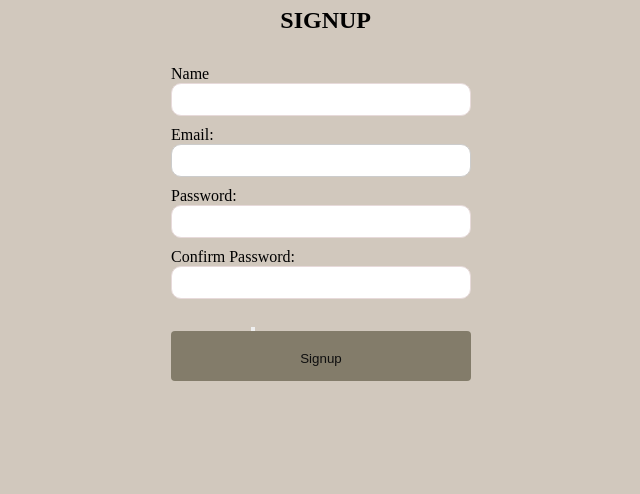
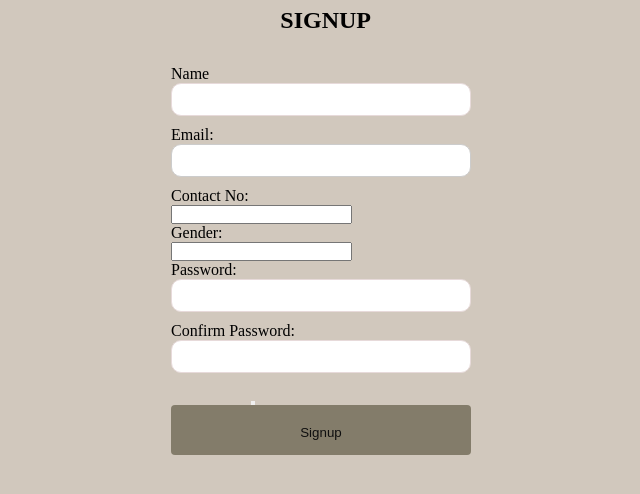
Before and after one commit to The-DigitalAcademy/Client_Salon_PWD, a Flask app: page /register in a window 1280 px wide. Shown: the part 227-721 px from the top of the page, without its empty margins (319-959 px from the left). Run offline with Flask 3, Linux system fonts and the light colour scheme.

Commit message:
updated on the validation

```diff
--- a/Flask_App_Salon 12/register.py
+++ b/Flask_App_Salon 12/register.py
@@ -8,6 +8,8 @@ def register():
     if request.method == 'POST':
         name = request.form['name']
         email = request.form['email']
+        contact = request.form.get('contact')
+        Gender = request.form['Gender']
         password = request.form['password']
         confirm_password = request.form['confirm_password']
 
@@ -26,6 +28,8 @@ def register():
         new_user = {
             'name': name,
             'email': email,
+            'contact': contact,
+            'Gender': Gender,
             'password': password  # You should hash the password for security
         }
         mongo.db.users.insert_one(new_user)
--- a/Flask_App_Salon 12/static/validation.js
+++ b/Flask_App_Salon 12/static/validation.js
@@ -32,14 +32,14 @@ function validateLoginForm() {
 function validateRegisterForm() {
   const email = document.getElementById("email").value;
   const name = document.getElementById("name").value;
-  const address = document.getElementById("address").value;
   const contact = document.getElementById("contact").value;
+  const Gender = document.getElementById("Gender").value;
   const password = document.getElementById("password").value;
   const confirm_password = document.getElementById("confirm_password").value;
 
   if (
     name === "" ||
-    address === "" ||
+    Gender === "" ||
     contact === "" ||
     email === "" ||
     password === "" ||
--- a/Flask_App_Salon 12/templates/register.html
+++ b/Flask_App_Salon 12/templates/register.html
@@ -21,6 +21,10 @@
       <input type="text" id="name" name="name" required /><br />
       <label for="email">Email:</label><br />
       <input type="email" id="email" name="email" required /><br />
+      <label for="email">Contact No:</label><br />
+      <input type="contact" id="contact" name="contact" required /><br />
+      <label for="email">Gender:</label><br />
+      <input type="Gender" id="Gender" name="Gender" required /><br />
 
 
       <label for="password">Password:</label><br />
```
Also changed, not shown: Flask_App_Salon 12/templates/Sharon_salon.html (+8 -5 lines), Flask_App_Salon 12/static/sharon_salon.js (line endings or trailing spaces).
